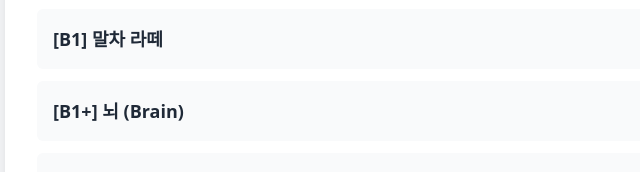
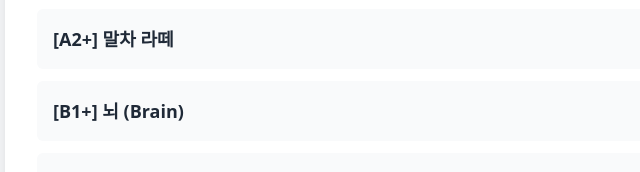
Before and after one commit to openkoreanlearninglab/Lets-talk-about-this-topic, a plain HTML site: page index.html in a window 1280 px wide. Shown: the part 299-471 px from the top of the page, 299-939 px from the left. Drawn offline with nearby package versions, Linux system fonts and the light colour scheme.

Commit message:
Update index.html

```diff
--- a/index.html
+++ b/index.html
@@ -33,9 +33,9 @@
                 </a>
             </li>
             <li>
-                <a href="b1-matcha-latte.html"
+                <a href="a2plus-matcha-latte.html"
                    class="block p-4 bg-gray-50 hover:bg-gray-100 rounded-md transition duration-300 font-semibold text-gray-800 text-lg">
-                    [B1] 말차 라떼
+                    [A2+] 말차 라떼
                 </a>
             </li>
             <li>
```
